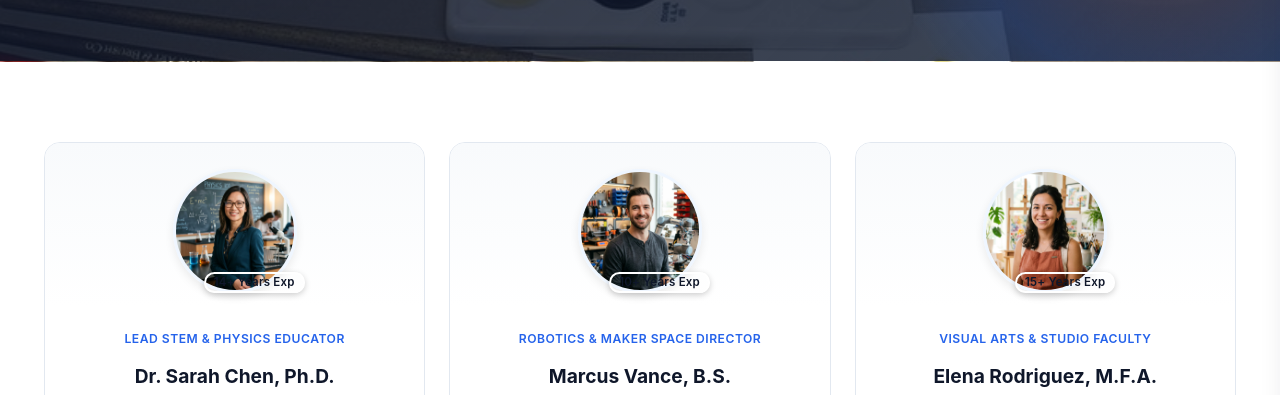
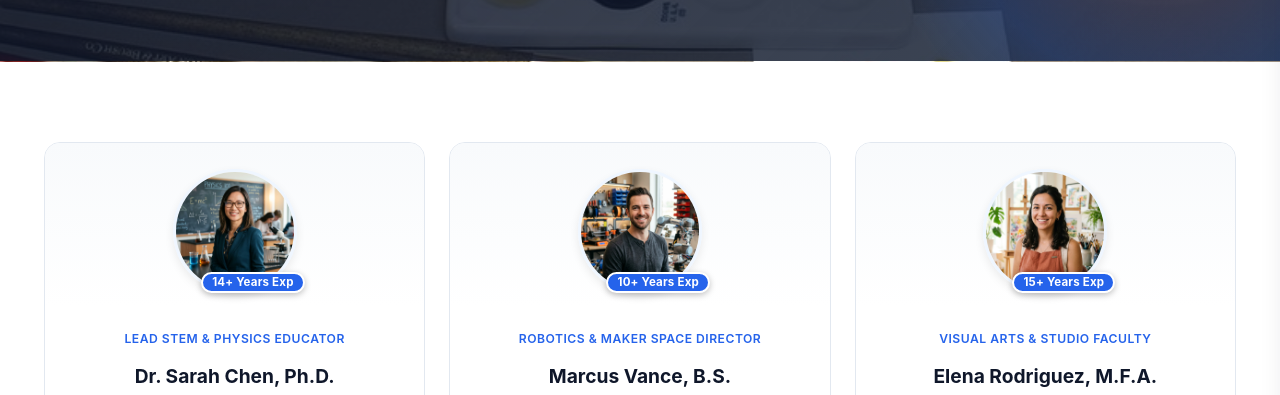
Before and after one commit to Tamil-886/Learnspace, a plain HTML site: page learnspace/pages/instructors.html in a window 1280 px wide. Shown: the part 359-754 px from the top of the page. Drawn offline with Linux system fonts and the light colour scheme.

Commit message:
Fix instructor experience badge background transparency and contrast

```diff
--- a/learnspace/css/main.css
+++ b/learnspace/css/main.css
@@ -270,6 +270,18 @@
   letter-spacing: 0.2px;
 }
 
+.badge-primary {
+  background-color: var(--color-primary);
+  color: #ffffff;
+  border: 1px solid var(--color-primary);
+}
+
+.badge-secondary {
+  background-color: var(--color-bg-secondary);
+  color: var(--color-text-secondary);
+  border: 1px solid var(--color-border);
+}
+
 .badge-blue {
   background-color: var(--color-primary-light);
   color: var(--color-primary);
--- a/learnspace/css/pages.css
+++ b/learnspace/css/pages.css
@@ -187,13 +187,25 @@
   position: absolute;
   bottom: 0;
   right: -8px;
+  background-color: var(--color-primary);
+  color: #ffffff;
   font-size: 0.72rem;
-  font-weight: 600;
-  padding: 3px 8px;
+  font-weight: 700;
+  padding: 3px 9px;
   border-radius: var(--radius-full);
-  box-shadow: 0 2px 6px rgba(0, 0, 0, 0.2);
-  border: 2px solid var(--color-card-bg);
+  box-shadow: 0 2px 6px rgba(0, 0, 0, 0.25);
+  border: 2.5px solid var(--color-card-bg);
   white-space: nowrap;
+  z-index: 2;
+  letter-spacing: 0.2px;
+}
+
+#detail-sidebar-exp-badge {
+  background-color: var(--color-primary);
+  color: #ffffff;
+  border: 2.5px solid var(--color-card-bg);
+  box-shadow: 0 2px 6px rgba(0, 0, 0, 0.25);
+  font-weight: 700;
 }
 
 .home-instructor-media {
```
